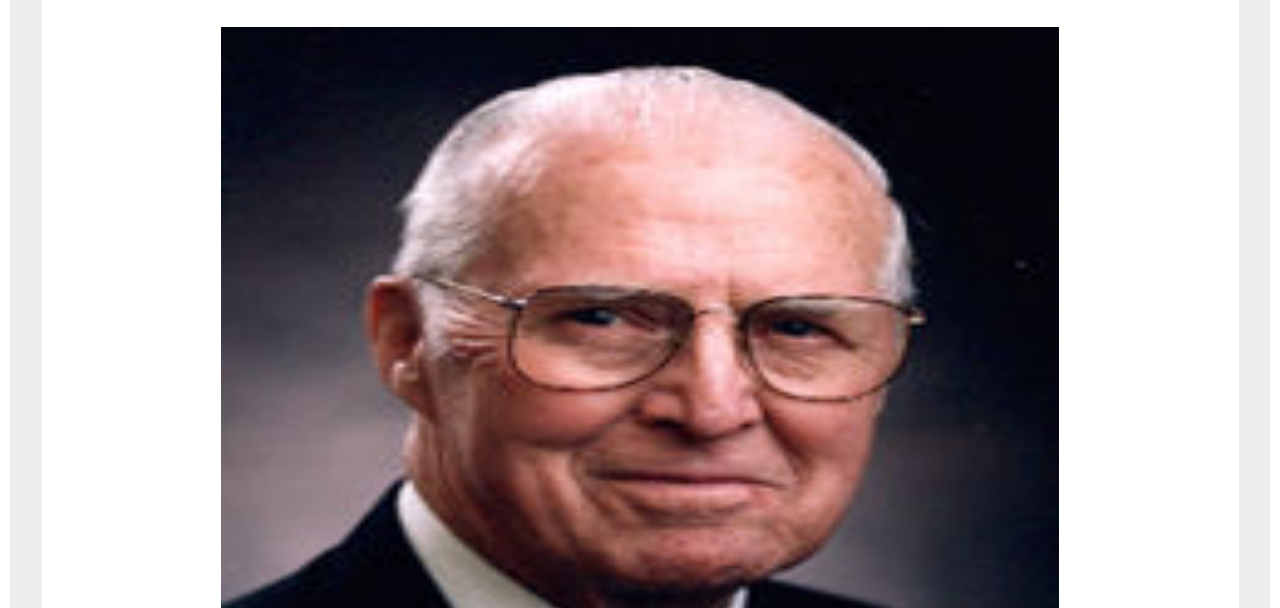
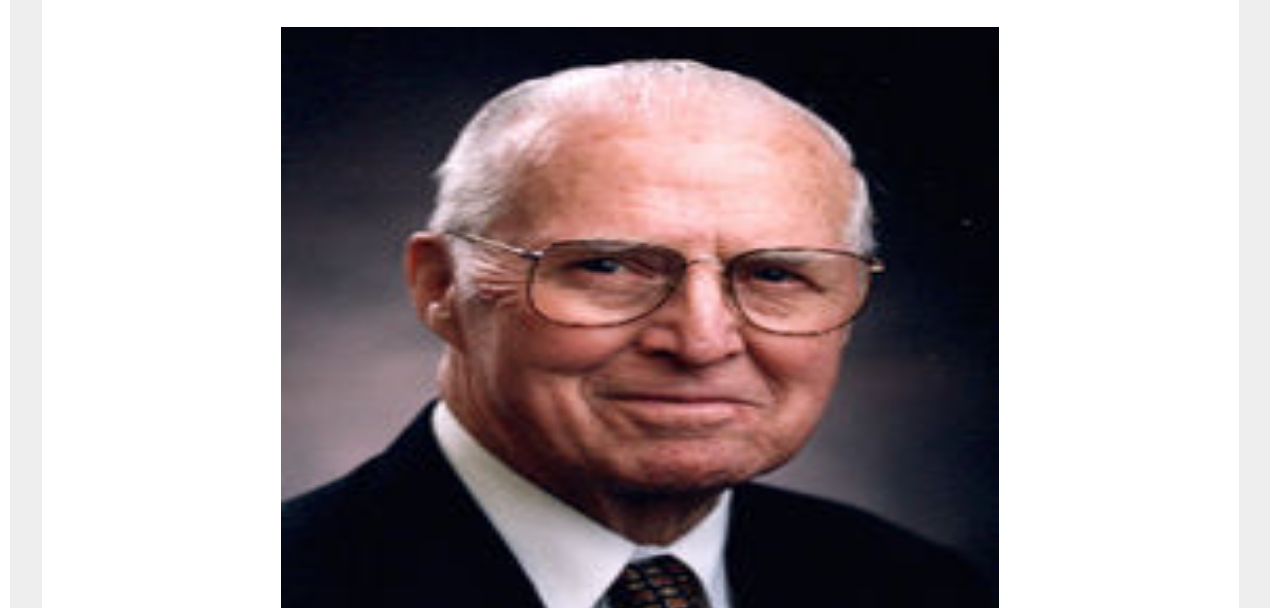
Before and after one commit to REETNY/Dr.-Norman, a plain HTML site: page index.html in a window 1280 px wide. Shown: the part 192-800 px from the top of the page. Drawn offline with nearby package versions, Linux system fonts and the light colour scheme.

Commit message:
link changes

```diff
--- a/index.html
+++ b/index.html
@@ -80,7 +80,7 @@
             </div>
 
             <div class="tribute-end">
-                If you have time, you should read more about this incredible human being on his <a href="https://en.wikipedia.org/wiki/Norman_Borlaug">Wikipedia entry</a>
+                If you have time, you should read more about this incredible human being on his <a href="https://en.wikipedia.org/wiki/Norman_Borlaug" target="_blank">Wikipedia entry</a>
             </div>
 
         </div>
--- a/norman.css
+++ b/norman.css
@@ -158,7 +158,7 @@ figure{
     }
 
     figure{
-        width: 70%;
+        width: 60%;
         height: fit-content;
     }
 
@@ -167,9 +167,9 @@ figure{
     }
 
     .normans-pic{
-        height: 850px;
+        height: 700px;
         width: 100%;
-        object-fit: fill;
+        object-fit: top;
         object-position: center;
     }
 
```
